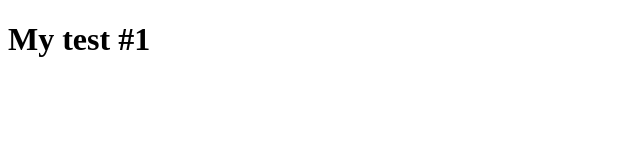
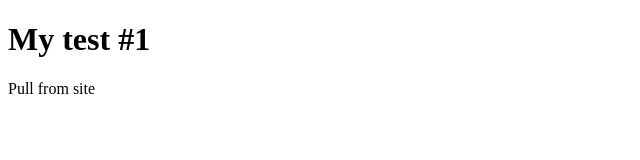
Before and after one commit to oleksandr-protsenko/my-project, a plain HTML site: page index.html in a window 1280 px wide. Shown: the whole page, without its empty margins (0-640 px from the left). Drawn offline with Linux system fonts and the light colour scheme.

Commit message:
Update index.html

```diff
--- a/index.html
+++ b/index.html
@@ -8,5 +8,6 @@
 </head>
 <body>
    <h1>My test #1</h1>
+    Pull from site
 </body>
 </html>
```
